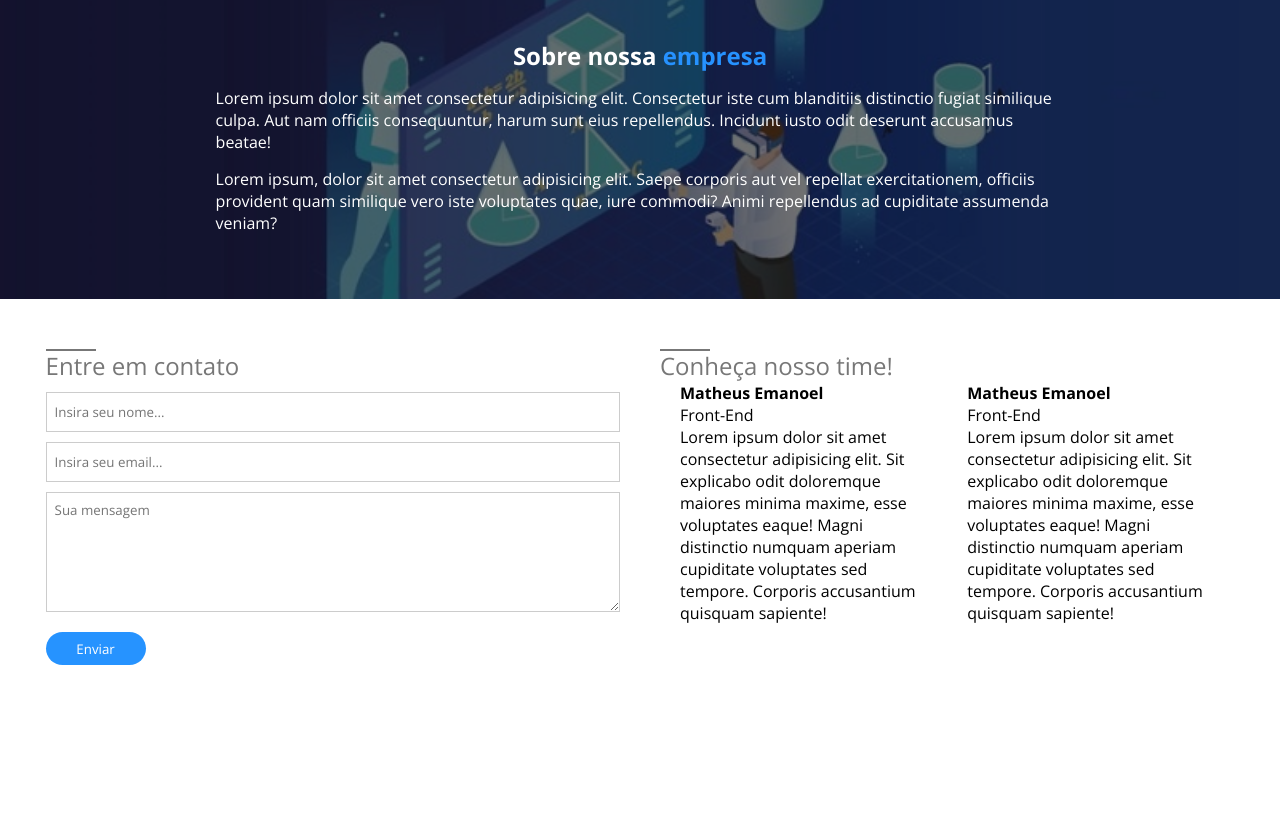
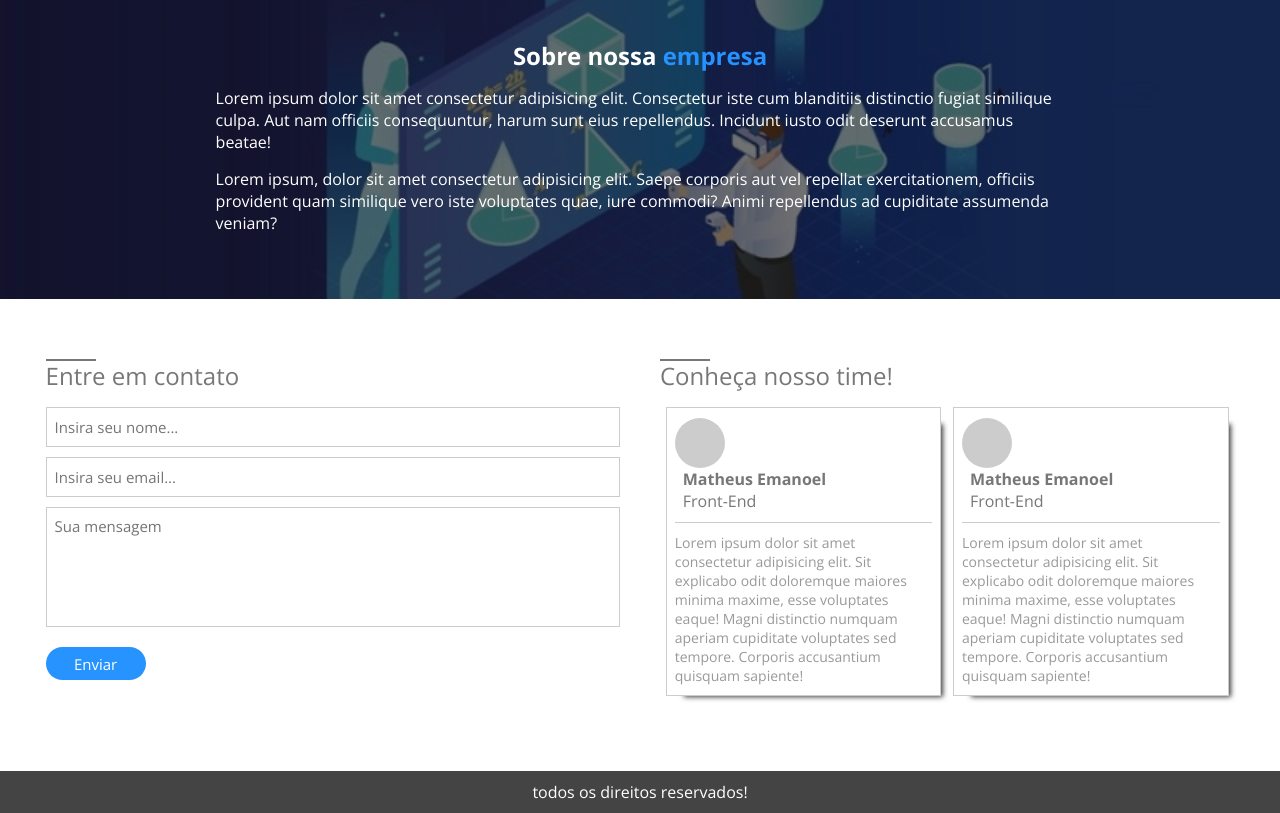
Before and after one commit to fehbr800/Danki-Code-FrontEnd, a PHP site: page / in a window 1280 px wide. Shown: the part 1271-2084 px from the top of the page. Before the commit the page ends 1936 px from the top, so only its background shows below. Run offline with PHP 8.4, Linux system fonts and the light colour scheme; some libraries are stand-ins or nearby versions.

Commit message:
projeto5

```diff
--- a/Projeto05/css/style.css
+++ b/Projeto05/css/style.css
@@ -224,37 +265,38 @@ section.parallax >.center{
 
 }
 
-section.parallax h2{
+section.parallax h2 {
     text-align: center;
     color: white;
 }
 
-section.parallax p{
+section.parallax p {
     margin-top: 15px;
     color: white;
 }
 
-.overlay-parallax{
+.overlay-parallax {
     width: 100%;
     height: 100%;
     position: absolute;
     z-index: 1;
     top: 0;
     left: 0;
-    background-color: rgba(20,20,20,0.6);
+    background-color: rgba(20, 20, 20, 0.6);
 }
 
-section.final-section{
-    padding: 50px 0;
+section.final-section {
+    padding: 30px 0;
 }
 
-.w50{
+.w50 {
     float: left;
     width: 50%;
     padding: 0 20px;
+    margin: 30px 0;
 }
 
-section.final-section h2{
+section.final-section h2 {
     position: relative;
     font-weight: lighter;
     color: #777777;
@@ -270,30 +312,38 @@ section.final-section h2 > .borda-efeito{
     transition: 0.4s;
 }
 
-section.final-section h2:hover > .borda-efeito{
+section.final-section h2:hover>.borda-efeito {
     width: 100px;
 }
 
-.contato input:not([type=submit]){
+.contato form {
+    margin-top: 15px;
+}
+
+.contato input:not([type=submit]) {
     width: 100%;
     height: 40px;
+    font-size: 15px;
     border: 1px solid #ccc;
     padding-left: 8px;
     display: block;
     margin-top: 10px;
 }
 
-.contato textarea{
+.contato textarea {
     width: 100%;
     height: 120px;
+    font-size: 15px;
     border: 1px solid #ccc;
     margin-top: 10px;
     padding: 8px;
+    resize: none;
 
 }
 
-.contato input[type=submit]{
+.contato input[type=submit] {
     cursor: pointer;
+    font-size: 15px;
     background: #2693ff;
     color: white;
     border: 0;
@@ -307,17 +357,84 @@ section.final-section h2:hover > .borda-efeito{
     margin-top: 15px;
 }
 
-.equipe-single{
+.time>.w50 {
+    width: 48%;
+    margin: 15px 1%;
+}
 
+.equipe-single {
+    padding: 10px 8px;
+    border: 1px solid #ccc;
+    min-height: 240px;
+    padding-bottom: 10px;
+    box-shadow: 10px 9px 5px -8px rgba(0, 0, 0, 0.75);
+}
+
+
+.top-box-usuario {
+    padding-bottom: 10px;
+    border-bottom: 1px solid #ccc;
+}
+
+.box-avatar {
+    display: inline-block;
+    width: 50px;
+    height: 50px;
+    background: #ccc;
+    vertical-align: middle;
+    border-radius: 50%;
+    -webkit-border-radius: 50%;
+    -moz-border-radius: 50%;
+    -ms-border-radius: 50%;
+    -o-border-radius: 50%;
+}
+
+.info-usuario {
+    display: inline-block;
+    color: #777;
+    padding-left: 8px;
+    vertical-align: middle;
+}
+
+.descricao-usuario-box {
+    color: #999999;
+    font-weight: lighter;
+    font-size: 14px;
+    margin-top: 10px;
+}
+
+footer{
+    width: 100%;
+    padding: 10px 2%;
+    text-align: center;
+    color: white;
+    background: #444;
 }
 
 @media screen and (max-width: 768px) {
-    .w50{
+
+    nav.mobile {
+        display: block;
+
+    }
+
+    nav.desktop {
+        display: none;
+    }
+
+    .w50 {
         width: 100%;
         margin: 15px 0;
     }
+
     .box-planos-single {
         width: 100%;
         margin: 10px 0;
     }
+
+    .time>.w50 {
+        width: 100%;
+        margin: 15px 0;
+    }
+
 }
--- a/Projeto05/index.html
+++ b/Projeto05/index.html
@@ -30,6 +30,15 @@
                 </div>
                 <!--logo-->
                 <nav class="desktop">
+                    <ul>
+                        <li><a href="">Home</a></li>
+                        <li><a href="">Sobre</a></li>
+                        <li><a href="">Contato</a></li>
+                    </ul>
+                </nav>
+
+                <nav class="mobile">
+                    <i class="fa-solid fa-bars"></i>
                     <ul>
                         <li><a href="">Home</a></li>
                         <li><a href="">Sobre</a></li>
@@ -174,7 +183,23 @@
             <div class="clear"></div>
         </div>
     </section>
-
+    <footer>
+        <p>todos os direitos reservados!</p>
+    </footer>
+    <script
+    src="https://code.jquery.com/jquery-3.6.4.js"
+    integrity="sha256-a9jBBRygX1Bh5lt8GZjXDzyOB+bWve9EiO7tROUtj/E="
+    crossorigin="anonymous"></script>
+    <script>
+            $('nav.mobile i').click(function(){
+                var el = $(this).parent().find('ul');
+                if(el.is(':visible') == false){
+                   el.fadeIn();
+                }else{
+                    el.fadeOut();
+                }
+            })
+    </script>
 </body>
 
 </html>
```
Also changed, not shown: other parts of Projeto05/css/style.css (+45 -4 lines).
